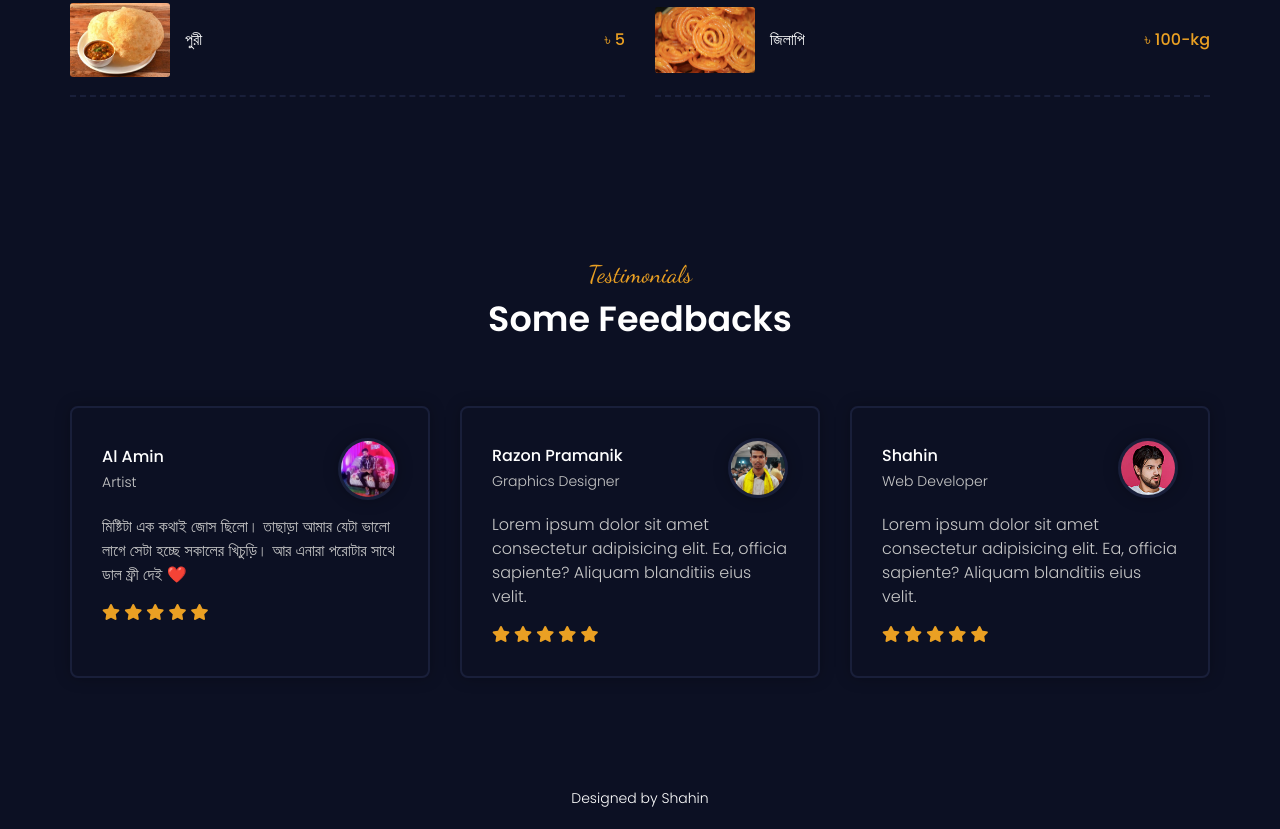
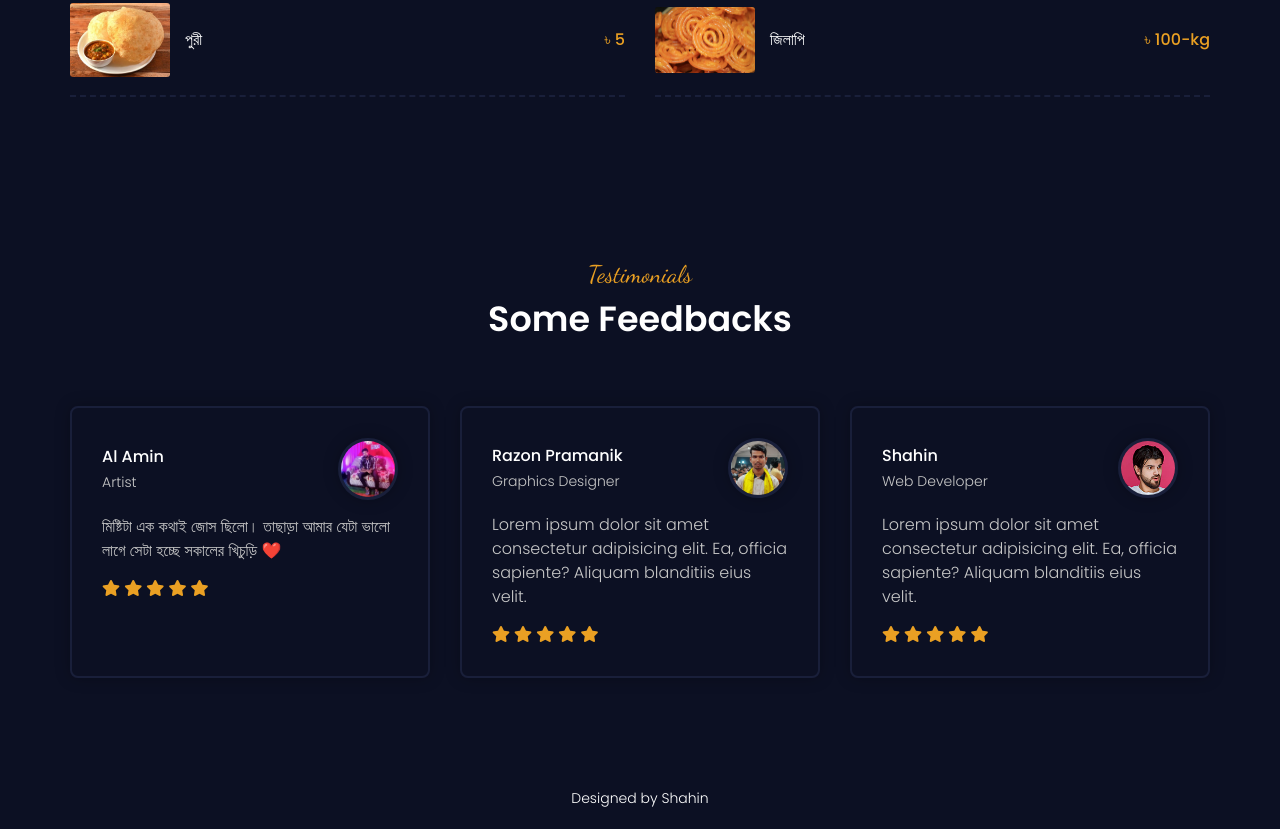
Before and after one commit to console-shahin/shahimezban.com, a plain HTML site: page index.html in a window 1280 px wide. Shown: the part 2026-2855 px from the top of the page. Drawn offline with Linux system fonts and the light colour scheme.

Commit message:
Update index.html

```diff
--- a/index.html
+++ b/index.html
@@ -284,7 +284,7 @@
             <img src="img/testimonials/alamin.jpg" alt="">
           </div>
         </div>
-        <p>মিষ্টিটা এক কথাই জোস ছিলো। তাছাড়া আমার যেটা ভালো লাগে সেটা হচ্ছে সকালের খিচুড়ি। আর এনারা পরোটার সাথে ডাল ফ্রী দেই ❤️ </p>
+        <p>মিষ্টিটা এক কথাই জোস ছিলো। তাছাড়া আমার যেটা ভালো লাগে সেটা হচ্ছে সকালের খিচুড়ি ❤️ </p>
         <div class="ratings">
           <i class="fas fa-star"></i>
           <i class="fas fa-star"></i>
```
